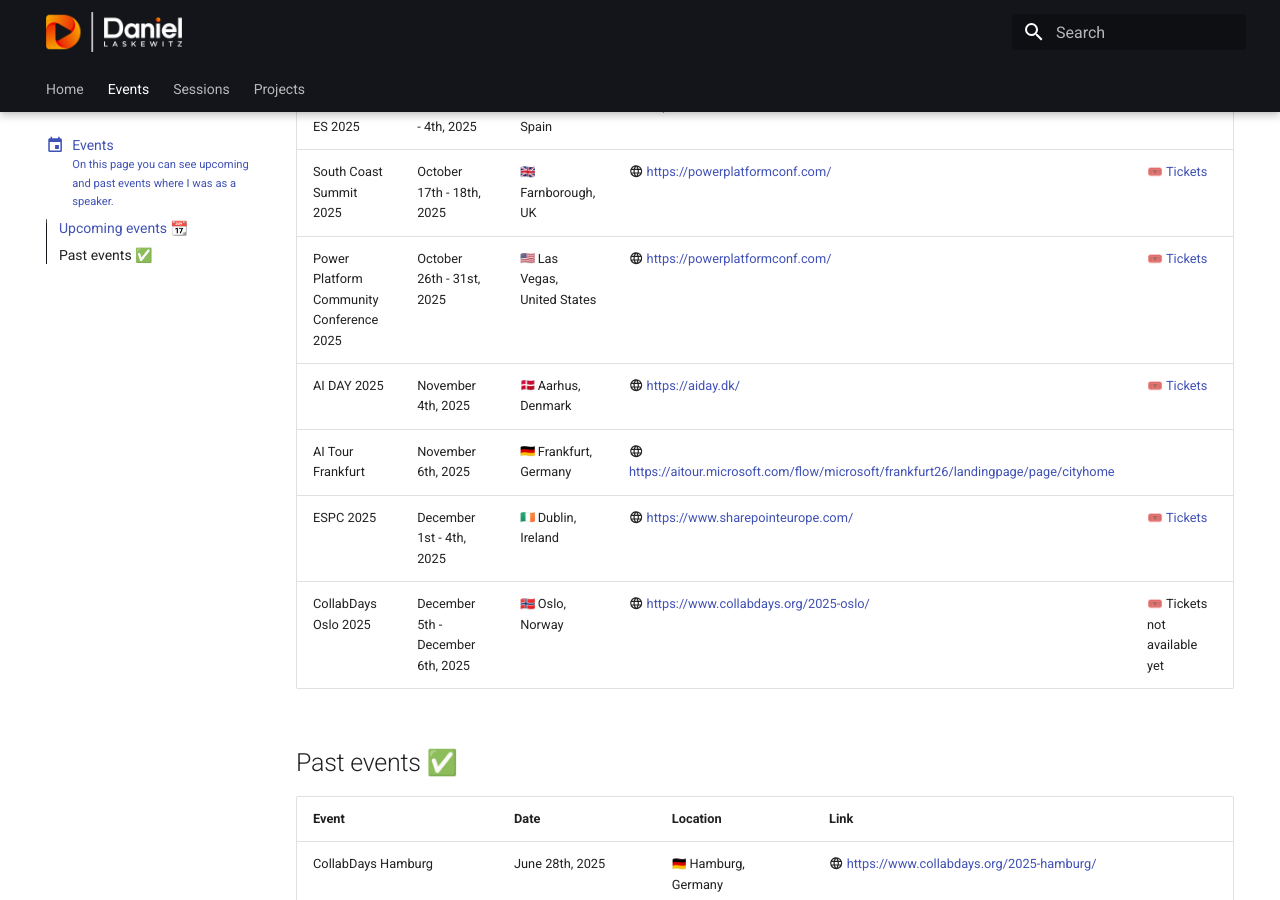
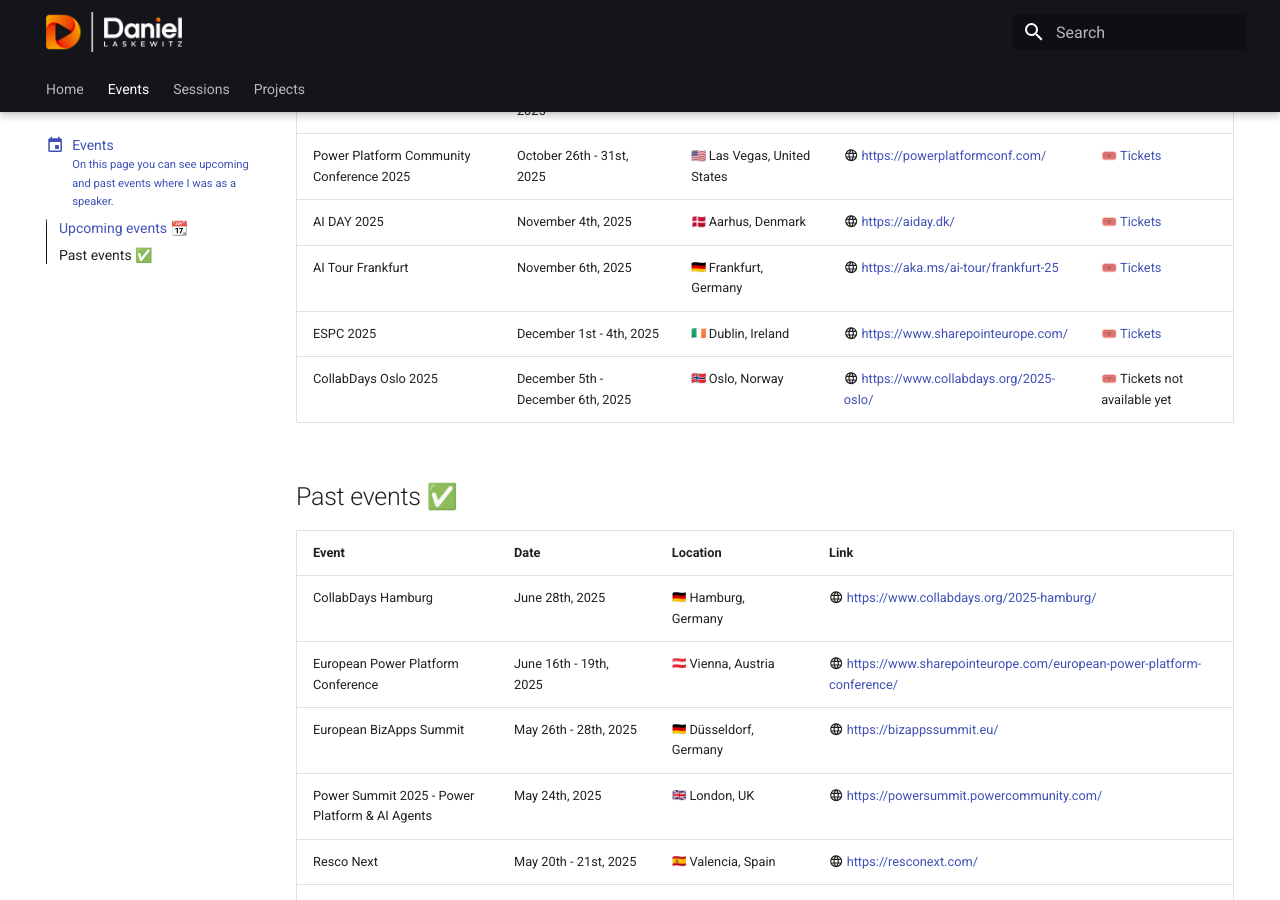
Before and after one commit to Laskewitz/laskewitz.github.io, an MkDocs documentation site: the page built from docs/events.md, in a window 1280 px wide and 900 px high, scrolled down 516 px. Built offline with MkDocs 1.6.1 and Material for MkDocs 9.7.7, drawn with Linux system fonts in a browser that asks for light colours; emoji names are drawn with the system emoji font.

Commit message:
Update events

```diff
--- a/docs/events.md
+++ b/docs/events.md
@@ -22,7 +22,7 @@
 | South Coast Summit 2025 | October 17th - 18th, 2025 | :gb: Farnborough, UK | :material-web: [https://powerplatformconf.com/](https://powerplatformconf.com/) | 🎟️ [Tickets](https://events.justattend.com/events/conference-hub/30432938) |
 | Power Platform Community Conference 2025 | October 26th - 31st, 2025 | :us: Las Vegas, United States | :material-web: [https://powerplatformconf.com/](https://powerplatformconf.com/) | 🎟️ [Tickets](https://powerplatformconf.com/#!/register) |
 | AI DAY 2025 | November 4th, 2025 | :dk: Aarhus, Denmark | :material-web: [https://aiday.dk/](https://aiday.dk/) | 🎟️ [Tickets](https://aiday.dk/billet/) |
-| AI Tour Frankfurt | November 6th, 2025 | :de: Frankfurt, Germany | :material-web: [https://aitour.microsoft.com/flow/microsoft/frankfurt26/landingpage/page/cityhome](https://aitour.microsoft.com/flow/microsoft/frankfurt26/landingpage/page/cityhome) |
+| AI Tour Frankfurt | November 6th, 2025 | :de: Frankfurt, Germany | :material-web: [https://aka.ms/ai-tour/frankfurt-25](https://aka.ms/ai-tour/frankfurt-25) | 🎟️ [Tickets](https://aka.ms/ai-tour/frankfurt-25) |
 | ESPC 2025 | December 1st - 4th, 2025 | :ie: Dublin, Ireland | :material-web: [https://www.sharepointeurope.com/](https://www.sharepointeurope.com/) | 🎟️ [Tickets](https://www.sharepointeurope.com/pricing/) |
 | CollabDays Oslo 2025 | December 5th - December 6th, 2025 | :no: Oslo, Norway | :material-web: [https://www.collabdays.org/2025-oslo/](https://www.collabdays.org/2025-oslo/) | 🎟️ Tickets not available yet |
 <!-- | Name | Date | :nl: | :material-web: [website](website) | 🎟️ [Tickets]() | -->
```
